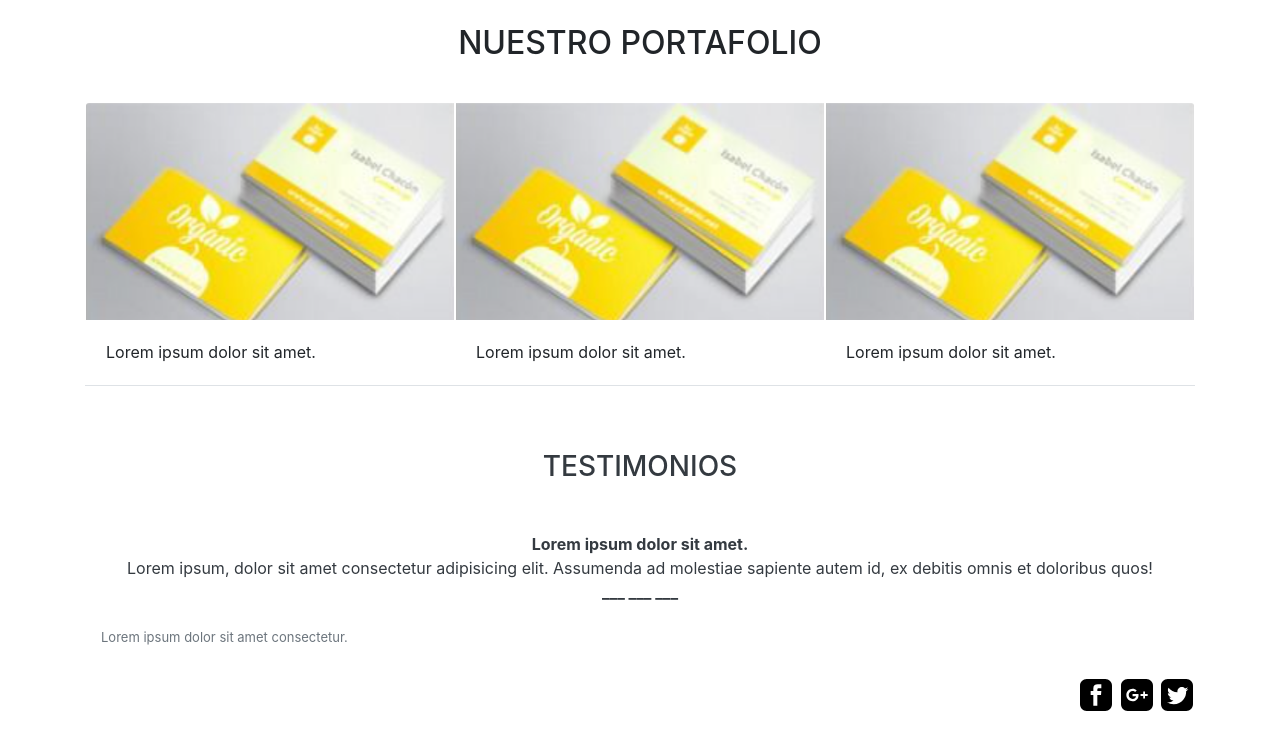
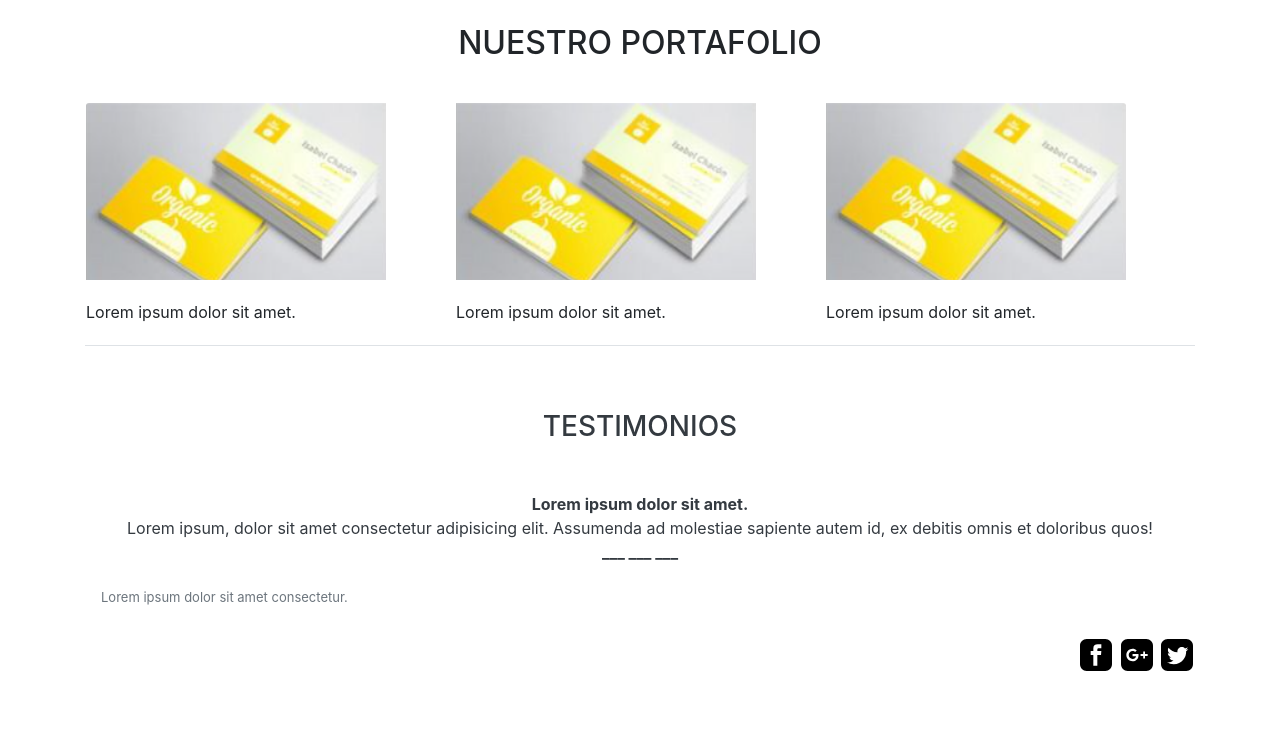
Before and after one commit to AnaCarrizales/prueba, a plain HTML site: page index.html in a window 1280 px wide. Shown: the part 984-1733 px from the top of the page. Drawn offline with nearby package versions, Linux system fonts and the light colour scheme.

Commit message:
modified size of images

```diff
--- a/index.html
+++ b/index.html
@@ -115,24 +115,24 @@
 
 <div class="container">
     <div class="row">
-        <div class="col-12 col-md-12 col-sm-12 my-3 " style="background-color: #fff;">
+        <div class="col-12 col-md-12 col-sm-12 my-3 justify-content-center" style="background-color: #fff;">
             <div class="card-group border-bottom my-3"style="text-align: center;">
                 <div class="card border border-white">
-                    <img class="card-img-top" src="pic.png" alt="Card image cap">
-                  <div class="card-body text-left">
-                    <p class="card-text ">Lorem ipsum dolor sit amet.</p>
+                    <img class="card-img-top" src="pic.png" alt="Card image cap" style="width: 300px">
+                  <div class="card-body" style="padding-left: 0">
+                    <p class="card-text" style="text-align: left;">Lorem ipsum dolor sit amet.</p>
                   </div>
                 </div>
                 <div class="card border border-white">
-                    <img class="card-img-top" src="pic.png" alt="Card image cap">
-                  <div class="card-body text-left">
-                    <p class="card-text ">Lorem ipsum dolor sit amet.</p>
+                    <img class="card-img-top" src="pic.png" alt="Card image cap" style="width: 300px">
+                  <div class="card-body" style="padding-left: 0">
+                    <p class="card-text " style="text-align: left;">Lorem ipsum dolor sit amet.</p>
                   </div>
                 </div>
                 <div class="card border border-white">
-                    <img class="card-img-top" src="pic.png" alt="Card image cap">
-                  <div class="card-body text-left">
-                    <p class="card-text ">Lorem ipsum dolor sit amet.</p>
+                    <img class="card-img-top" src="pic.png" alt="Card image cap" style="width: 300px">
+                  <div class="card-body" style="padding-left: 0;">
+                    <p class="card-text " style="text-align: left;">Lorem ipsum dolor sit amet.</p>
                   </div>
                 </div>
               </div>
```
